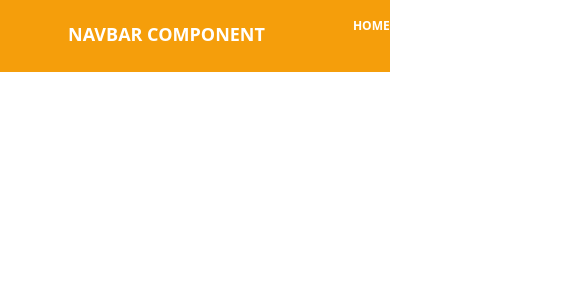
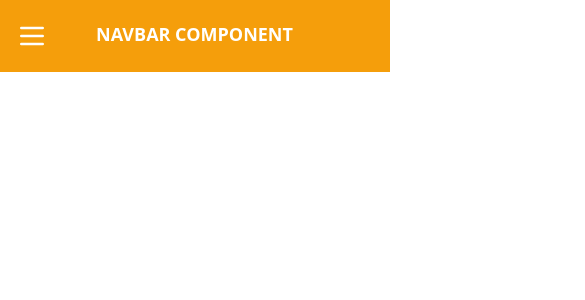
Before and after one commit to arielrahmane/react-tailwind-components, a React (Create React App) app: page / in a window 390 px wide. Shown: the top 300 px of the page, 585 px wide, since content can reach past the window. Built offline with nearby package versions, Linux system fonts and the light colour scheme.

Commit message:
responsive styling

```diff
--- a/package.json
+++ b/package.json
@@ -11,9 +11,10 @@
     "check:prettier": "prettier --check .",
     "check:tsc": "tsc --noEmit",
     "check:format": "yarn check:eslint && yarn check:prettier && yarn check:tsc",
-    "format:fix": "yarn check:eslint --fix && yarn check:prettier --write"
+    "format:fix": "yarn check:prettier --write && yarn check:eslint --fix"
   },
   "dependencies": {
+    "@heroicons/react": "^1.0.6",
     "@testing-library/jest-dom": "^5.14.1",
     "classnames": "^2.3.1",
     "react": "^18.0.0",
--- a/src/components/Navbars/N1.tsx
+++ b/src/components/Navbars/N1.tsx
@@ -1,4 +1,5 @@
 import classNames from 'classnames';
+import { MenuIcon } from '@heroicons/react/outline';
 import React from 'react';
 
 export interface N1Item {
@@ -29,9 +30,15 @@ export function N1(props: N1Props) {
   const { items, specialItems, heading, backgroundColor, textColor, textCase } = props;
 
   return (
-    <nav className={classNames(backgroundColor, 'relative mb-3 px-2 py-3')}>
-      {/* Container */}
-      <div className="w-full mx-5 flex grow flex-row">
+    <div
+      className={classNames(
+        backgroundColor,
+        'relative flex w-full grow flex-row px-2 py-3'
+      )}
+    >
+      <div className="relative text-white lg:hidden">
+        <MenuIcon className="py-2 w-12 h-12" />
+      </div>
 
       {/* Heading */}
       <div className="relative mr-4 ml-10 py-2">
@@ -47,7 +54,7 @@ export function N1(props: N1Props) {
       </div>
 
       {/* Items */}
-        <div className="ml-10 flex items-center">
+      <div className="hidden lg:ml-10 lg:flex lg:items-center py-2">
         <ul className="ml-auto flex list-none flex-row">
           {items.map((item: N1Item) => (
             <li key={item.label}>
@@ -67,8 +74,8 @@ export function N1(props: N1Props) {
       </div>
 
       {/* Special Items */}
-        {(specialItems !== undefined && specialItems.length > 0) && (
-          <div className="flex mx-16 grow items-center">
+      {specialItems !== undefined && specialItems.length > 0 && (
+        <div className="mr-10 hidden grow items-center py-2 sm:flex">
           <ul className="ml-auto flex list-none flex-row">
             {specialItems.map((item: N1Item) => (
               <li key={item.label}>
@@ -88,7 +95,6 @@ export function N1(props: N1Props) {
         </div>
       )}
     </div>
-    </nav>
   );
 }
 
```
Also changed, not shown: 1 other file (tests, documents, lock files or other folders). Lines whose indentation alone changed are shown as unchanged.
